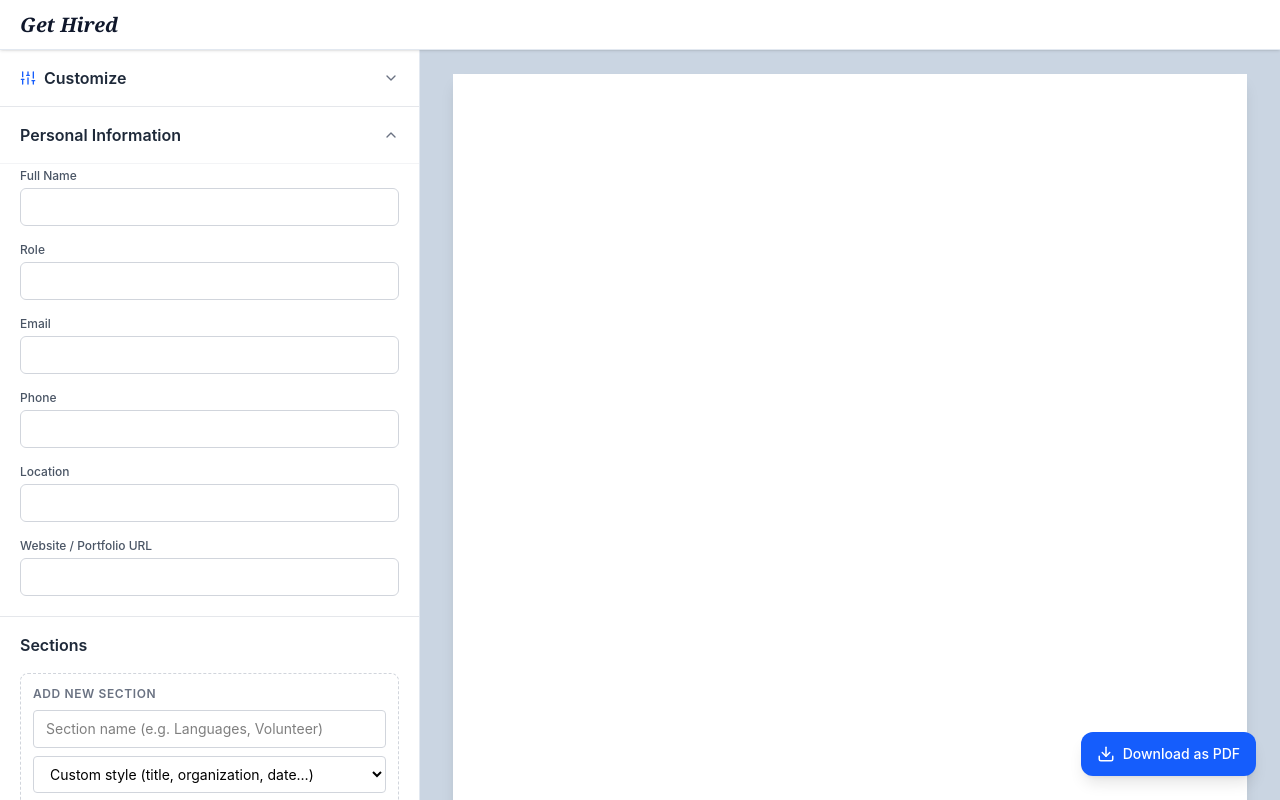
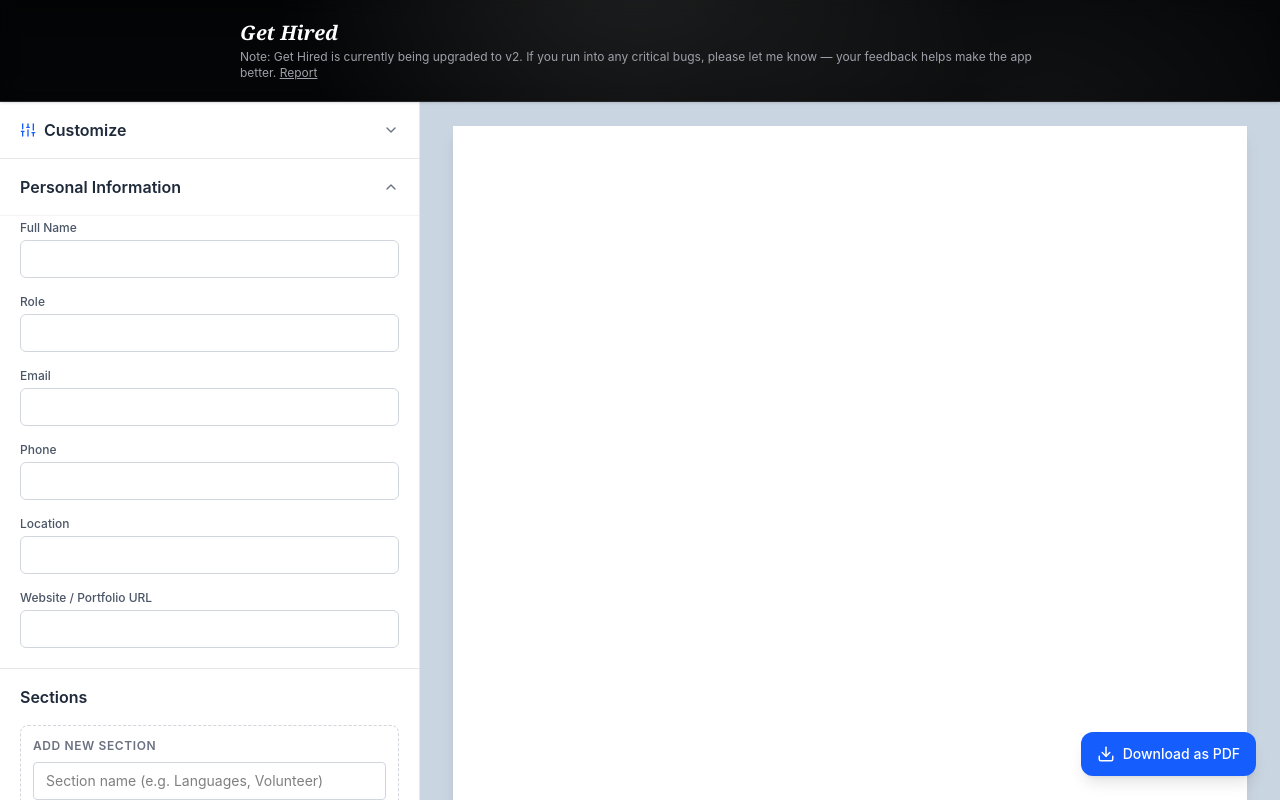
Before and after one commit to cgarave/get-hired-free-resume-builder, a Next.js app: page /editor in a window 1280 px wide. Built offline with nearby package versions, Linux system fonts and the light colour scheme.

Commit message:
added note and report link to editor header

```diff
--- a/src/app/(routes)/editor/page.tsx
+++ b/src/app/(routes)/editor/page.tsx
@@ -39,11 +39,23 @@ export default function Page() {
     return (
         <div className="flex flex-col md:h-screen md:overflow-hidden">
             {/* ── Header ── */}
-            <header className="no-print sticky top-0 w-full shrink-0 z-40 bg-white border-b border-slate-200 shadow-sm">
+            <header className="sticky top-0 w-full shrink-0 z-40 border-b border-zinc-800 shadow-sm backdrop-blur-sm">
+                <nav className="flex items-center justify-between px-6 md:px-60 py-5 gap-x-4">
+                    <div className='flex flex-col gap-y-1'>
+                        <Link href={'/'}><h1 className="text-xl font-bold leading-tight font-serif italic">Get Hired</h1></Link>
+                        <p className='text-zinc-400 text-xs'>Note: Get Hired is currently being upgraded to v2. If you run into any critical bugs, please let me know — your feedback helps make the app better. <Link className='underline' href={'mailto:raevflores@gmail.com'}>Report</Link></p>
+                    </div>
+                    {/* Mobile toggle */}
+                    <button onClick={() => setMobileView(mobileView === 'editor' ? 'preview' : 'editor')}
+                        className="md:hidden flex items-center gap-2 px-3 py-2 bg-slate-100 hover:bg-slate-200 rounded-lg text-sm font-medium text-slate-700 transition-colors">
+                        {mobileView === 'editor' ? <><Eye size={16} /> Preview</> : <><Menu size={16} /> Edit</>}
+                    </button>
+                </nav>
+            </header>
+            {/* <header className="no-print sticky top-0 w-full shrink-0 z-40 bg-white border-b border-slate-200 shadow-sm">
                 <div className="flex items-center justify-between px-5 py-3">
                     <Link href={'/'}><h1 className="text-xl font-bold text-slate-900 leading-tight font-serif italic">Get Hired</h1></Link>
 
-                    {/* Mobile toggle */}
                     <button
                         onClick={() => setMobileView(mobileView === 'editor' ? 'preview' : 'editor')}
                         className="md:hidden flex items-center gap-2 px-3 py-2 bg-slate-100 hover:bg-slate-200 rounded-lg text-sm font-medium text-slate-700 transition-colors"
@@ -51,7 +63,7 @@ export default function Page() {
                         {mobileView === 'editor' ? <><Eye size={16} /> Preview</> : <><Menu size={16} /> Edit</>}
                     </button>
                 </div>
-            </header>
+            </header> */}
 
             {/* ── Main Layout ── */}
             <div className="flex flex-1 min-h-0">
```
